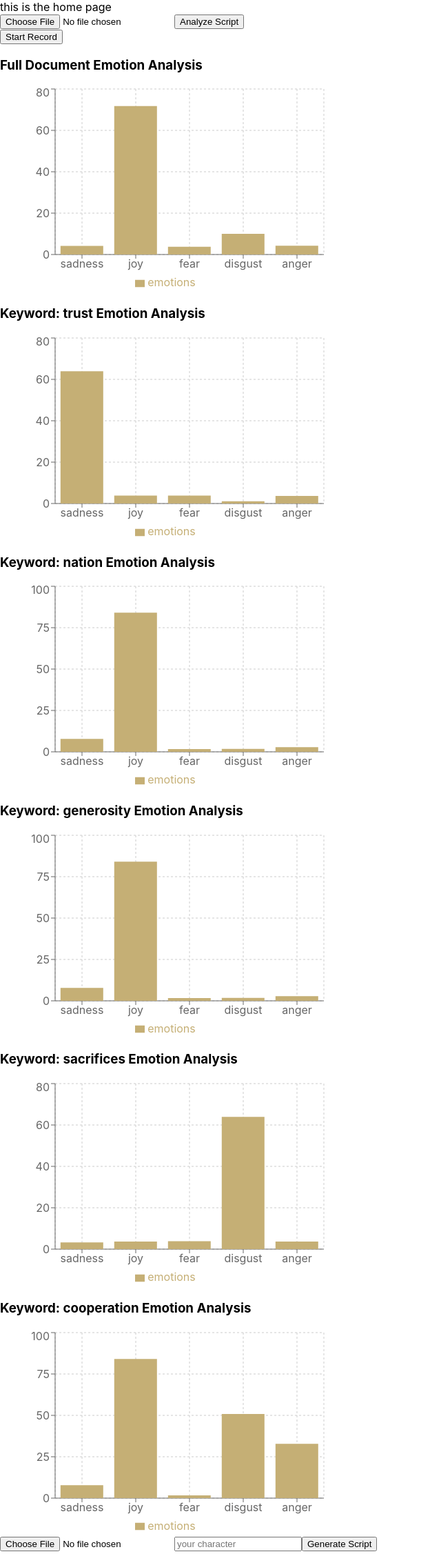
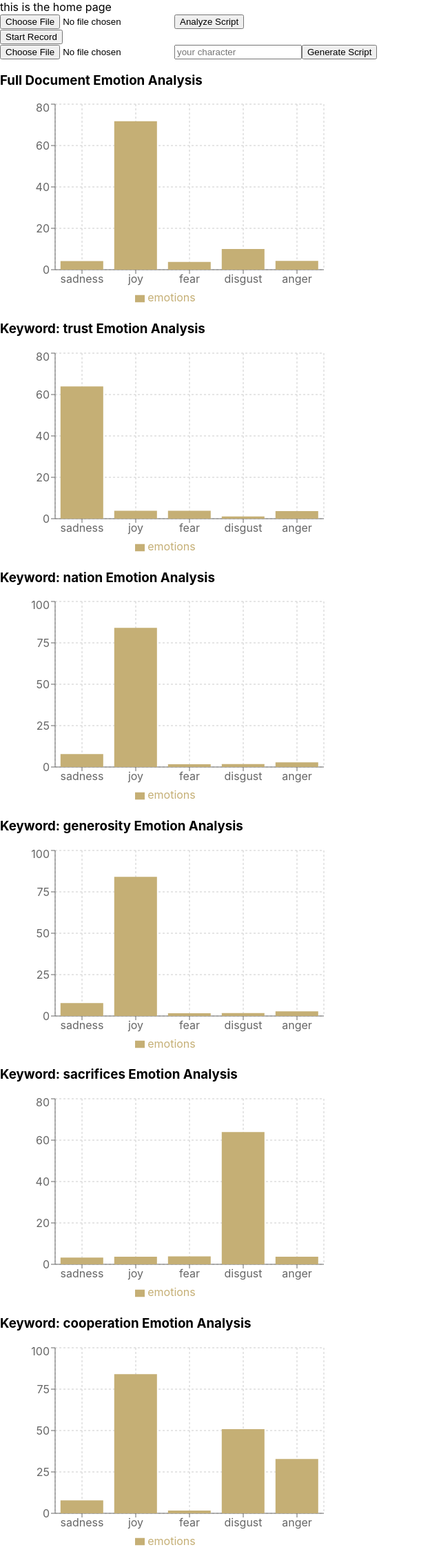
Before and after one commit to rfp-2202-poang/ReAct, a Next.js app: page /home-page in a window 1280 px wide. Shown: the whole page at 69% size, without its empty margins (0-640 px from the left). Built offline with nearby package versions, Linux system fonts and the light colour scheme.

Commit message:
DO NOT MERGE

```diff
--- a/pages/home-page.js
+++ b/pages/home-page.js
@@ -27,10 +27,10 @@ return (
       {/* <ConvertToSpeech></ConvertToSpeech> */}
       {/* <ConvertToText></ConvertToText> */}
       <RecordButton />
+      <Practice></Practice>
       <h3>Full Document Emotion Analysis</h3>
       <Analyze emotion={emotion}></Analyze>
       {charts}
-      <Practice></Practice>
     </div>
   );
 }
```
